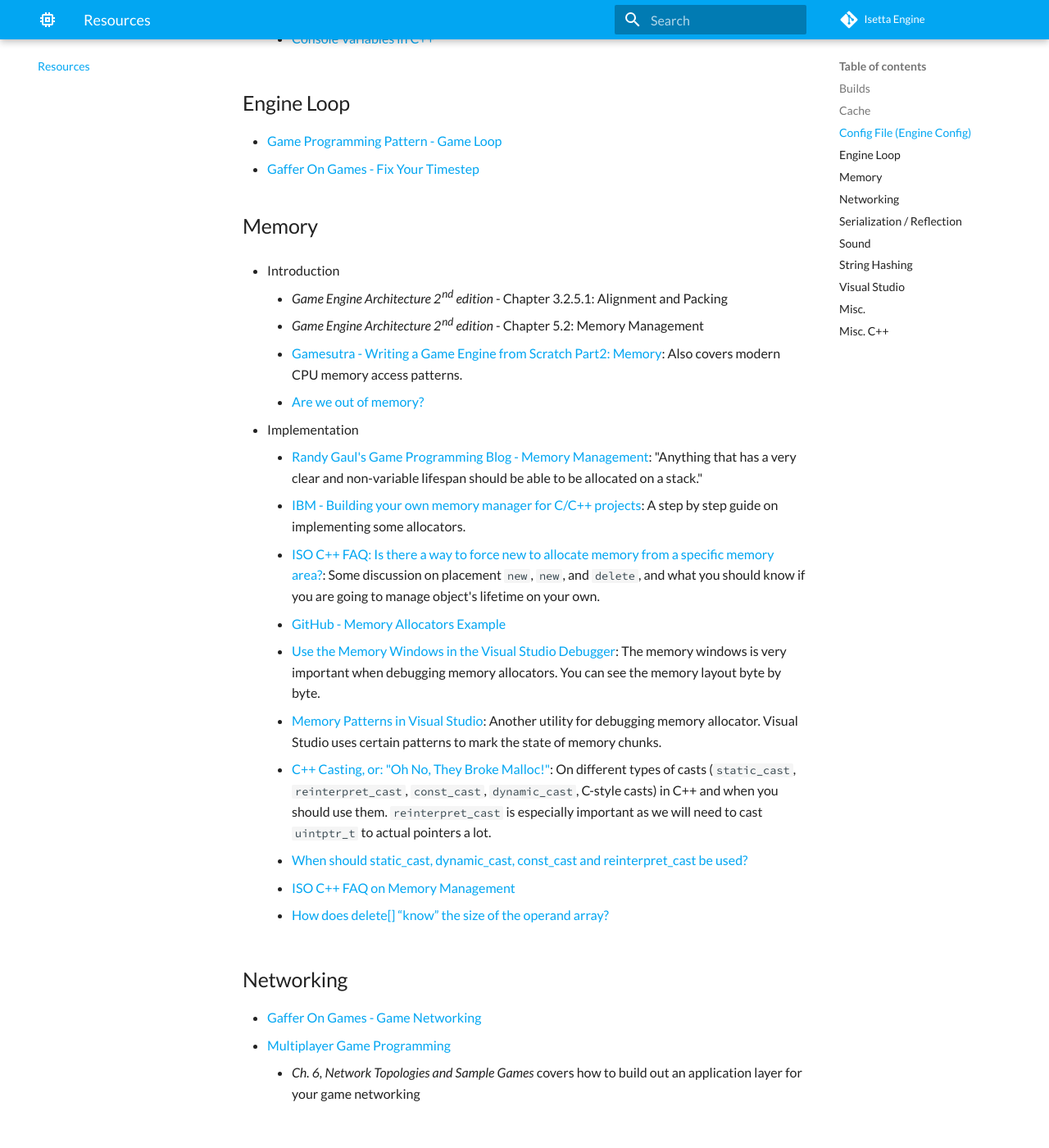
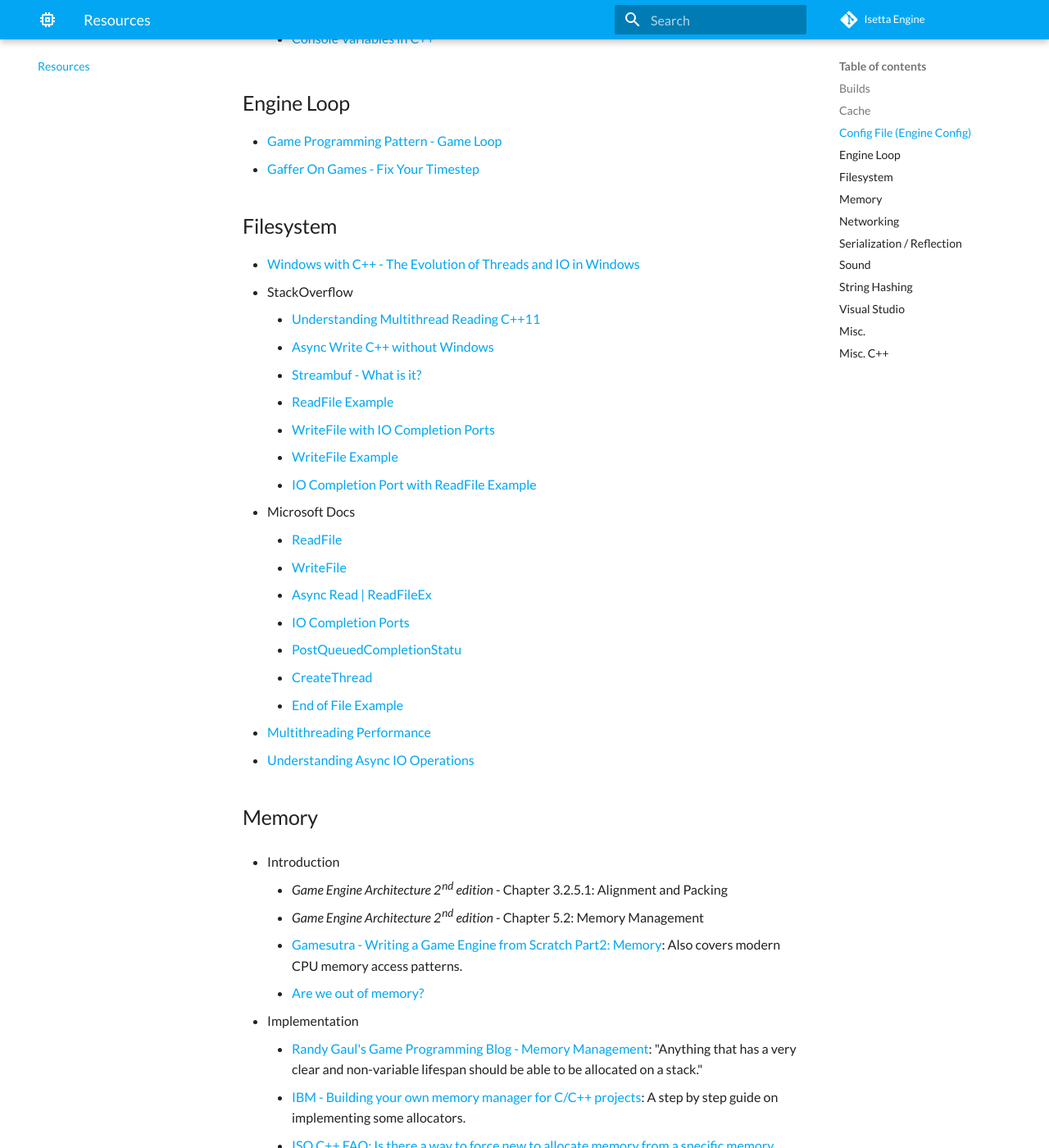
Before and after one commit to Isetta-Team/Isetta-Website-Raw, an MkDocs documentation site: the page built from docs/resources.md, in a window 1280 px wide and 1400 px high, scrolled down 1073 px. Shown: the whole window at 82% size. Built offline with MkDocs 1.6.1 and Material for MkDocs 9.7.7, drawn with Linux system fonts in a browser that asks for light colours; comment, search, counter and statistics services are not loaded.

Commit message:
Updated resources and links

```diff
--- a/docs/resources.md
+++ b/docs/resources.md
@@ -41,6 +41,27 @@ Useful articles/resources we used during the development of Isetta
 ## Engine Loop
 * [Game Programming Pattern - Game Loop](http://gameprogrammingpatterns.com/game-loop.html)
 * [Gaffer On Games - Fix Your Timestep](https://gafferongames.com/post/fix_your_timestep/)
+
+## Filesystem
+* [Windows with C++ - The Evolution of Threads and IO in Windows](https://msdn.microsoft.com/en-us/magazine/jj883951.aspx)
+* StackOverflow
+    * [Understanding Multithread Reading C++11](https://stackoverflow.com/questions/29028137/how-to-multithread-reading-a-file-in-c11)
+    * [Async Write C++ without Windows](https://stackoverflow.com/questions/21126950/asynchronously-writing-to-a-file-in-c-unix)
+    * [Streambuf - What is it?](https://stackoverflow.com/questions/8116541/what-exactly-is-streambuf-how-do-i-use-it)
+    * [ReadFile Example](https://stackoverflow.com/questions/30914346/read-lines-from-file-async-using-winapi-readfile)
+    * [WriteFile with IO Completion Ports](https://stackoverflow.com/questions/9451557/writefile-with-io-completion-port-issue)
+    * [WriteFile Example](https://stackoverflow.com/questions/9174947/writefile-function-c)
+    * [IO Completion Port with ReadFile Example](https://stackoverflow.com/questions/9683441/iocp-and-readfileex-usage)
+* Microsoft Docs
+    * [ReadFile](https://docs.microsoft.com/en-us/windows/desktop/api/fileapi/nf-fileapi-readfile)
+    * [WriteFile](https://docs.microsoft.com/en-us/windows/desktop/api/fileapi/nf-fileapi-writefile)
+    * [Async Read | ReadFileEx](https://docs.microsoft.com/en-us/windows/desktop/api/fileapi/nf-fileapi-readfileex)
+    * [IO Completion Ports](https://docs.microsoft.com/en-us/windows/desktop/fileio/i-o-completion-ports)
+    * [PostQueuedCompletionStatu](https://docs.microsoft.com/en-us/windows/desktop/fileio/postqueuedcompletionstatus)
+    * [CreateThread](https://docs.microsoft.com/en-us/windows/desktop/api/processthreadsapi/nf-processthreadsapi-createthread)
+    * [End of File Example](https://docs.microsoft.com/en-us/windows/desktop/fileio/testing-for-the-end-of-a-file)
+* [Multithreading Performance](https://msdn.microsoft.com/en-us/library/ms810437.aspx)
+* [Understanding Async IO Operations](https://softwareengineering.stackexchange.com/questions/322387/using-asynchronous-calls-for-heavy-io-operation-how-to-prevent-crushing-the-cpu)
 
 ## Memory
 * Introduction
```
Also changed, not shown: docs/blogs/week-0.md (+2 -2 lines), docs/blogs/week-2.md (+1 -1 lines).
